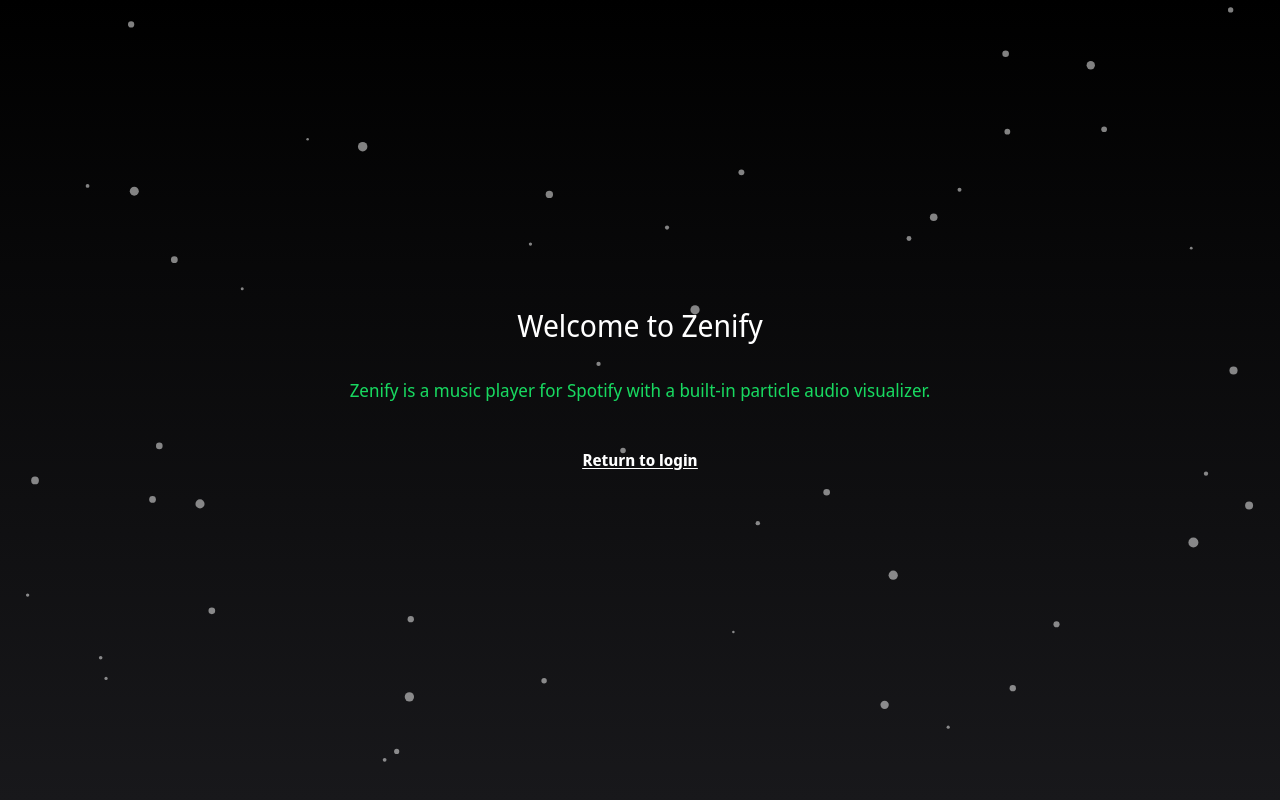
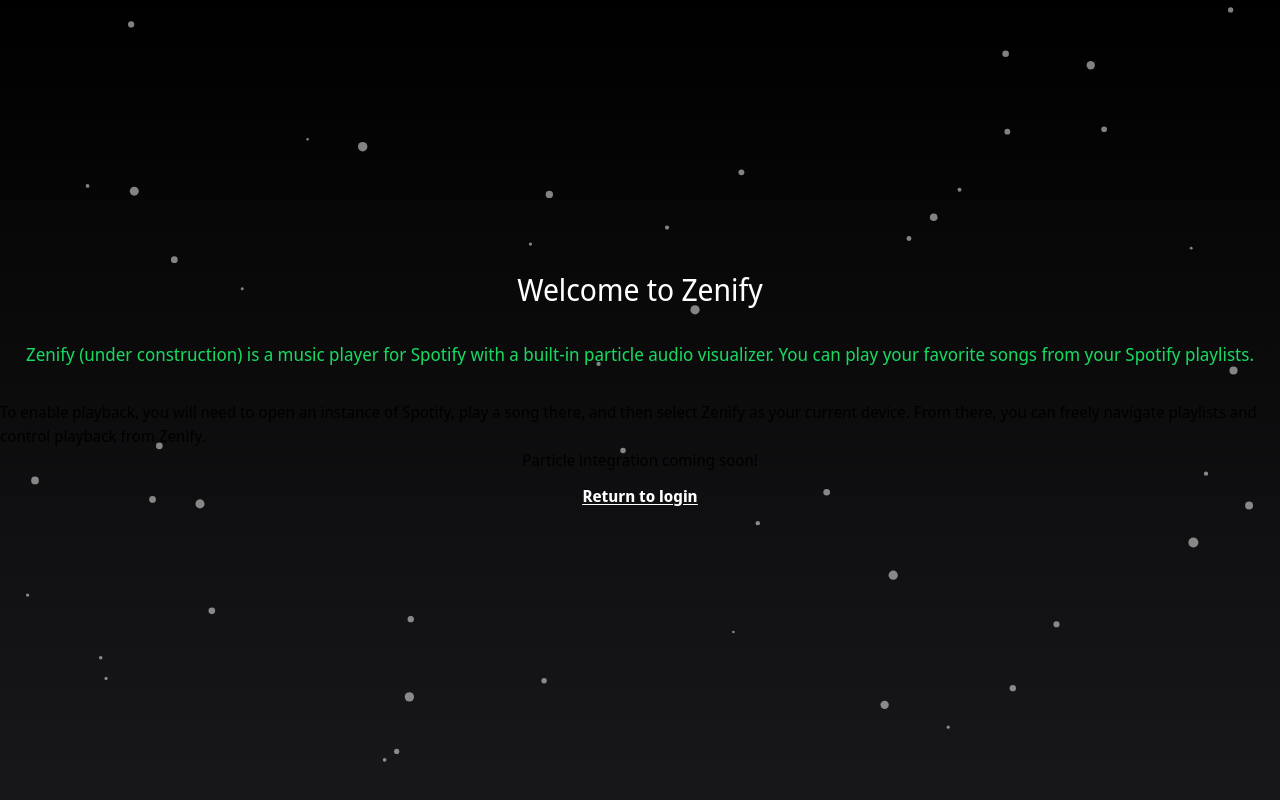
Before and after one commit to SilasCundiff/ZenifyV2, a Next.js app: page /welcome in a window 1280 px wide. Built offline with nearby package versions, Linux system fonts and the light colour scheme; no server answers; what spotify-web-api-node would draw is missing.

Commit message:
add explanation details

```diff
--- a/app/welcome/page.tsx
+++ b/app/welcome/page.tsx
@@ -8,9 +8,17 @@ function Welcome() {
           Welcome to Zenify
         </h1>
         <p className="text-[#18D860] text-lg mb-8 ">
-          Zenify is a music player for Spotify with a built-in particle audio
-          visualizer.
+          Zenify (under construction) is a music player for Spotify with a
+          built-in particle audio visualizer. You can play your favorite songs
+          from your Spotify playlists.
         </p>
+        <p>
+          To enable playback, you will need to open an instance of Spotify, play
+          a song there, and then select Zenify as your current device. From
+          there, you can freely navigate playlists and control playback from
+          Zenify.
+        </p>
+        <p>Particle integration coming soon!</p>
       </div>
       <button className="text-white font-extrabold underline underline-offset-2 text-md px-4 py-3 mb-2">
         <Link href="/login">Return to login</Link>
--- a/components/BottomBarComponents/Player.tsx
+++ b/components/BottomBarComponents/Player.tsx
@@ -29,7 +29,7 @@ const Player = () => {
     setNowPlaying,
   } = usePlaybackStore();
   const [player, setPlayer] = useState<Spotify.Player | null>(null);
-  const [volume, setVolume] = useState(50);
+  const [volume, setVolume] = useState(10);
 
   const spotifyApi = useSpotify();
 
```
